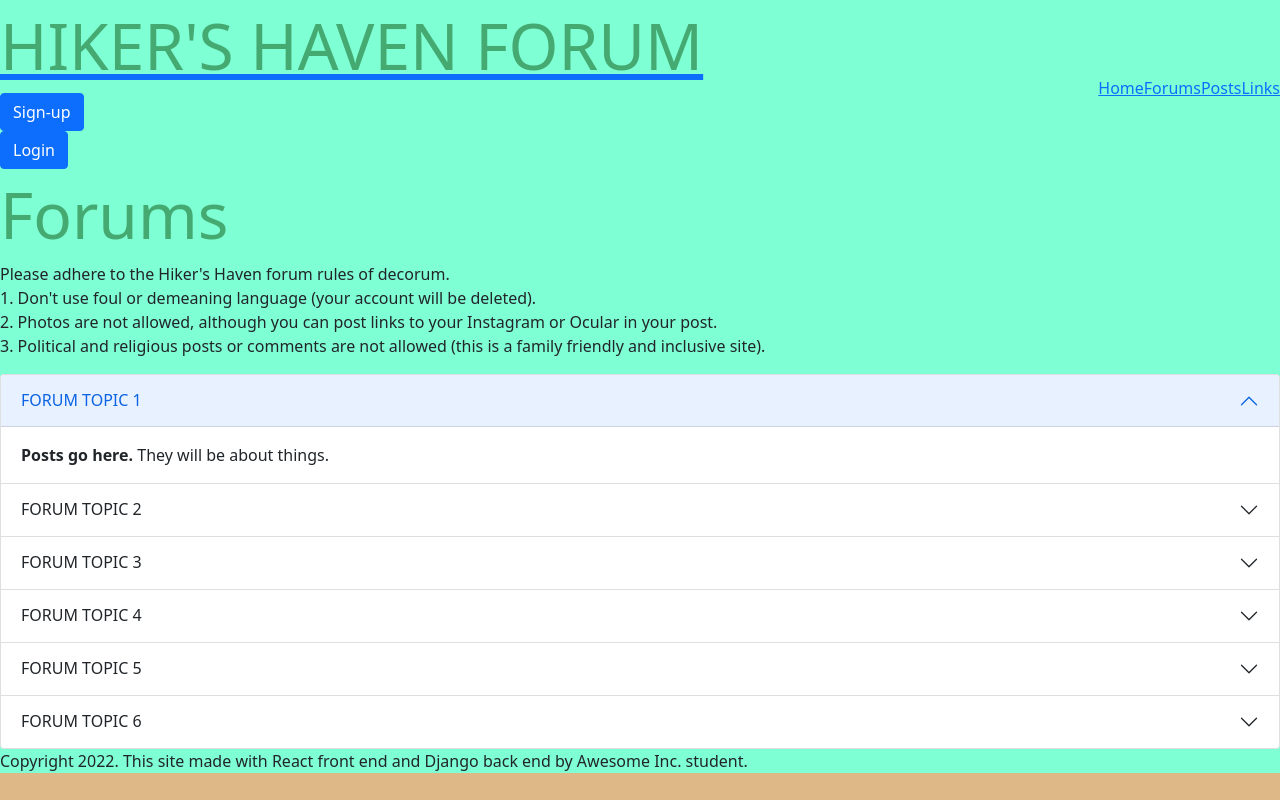
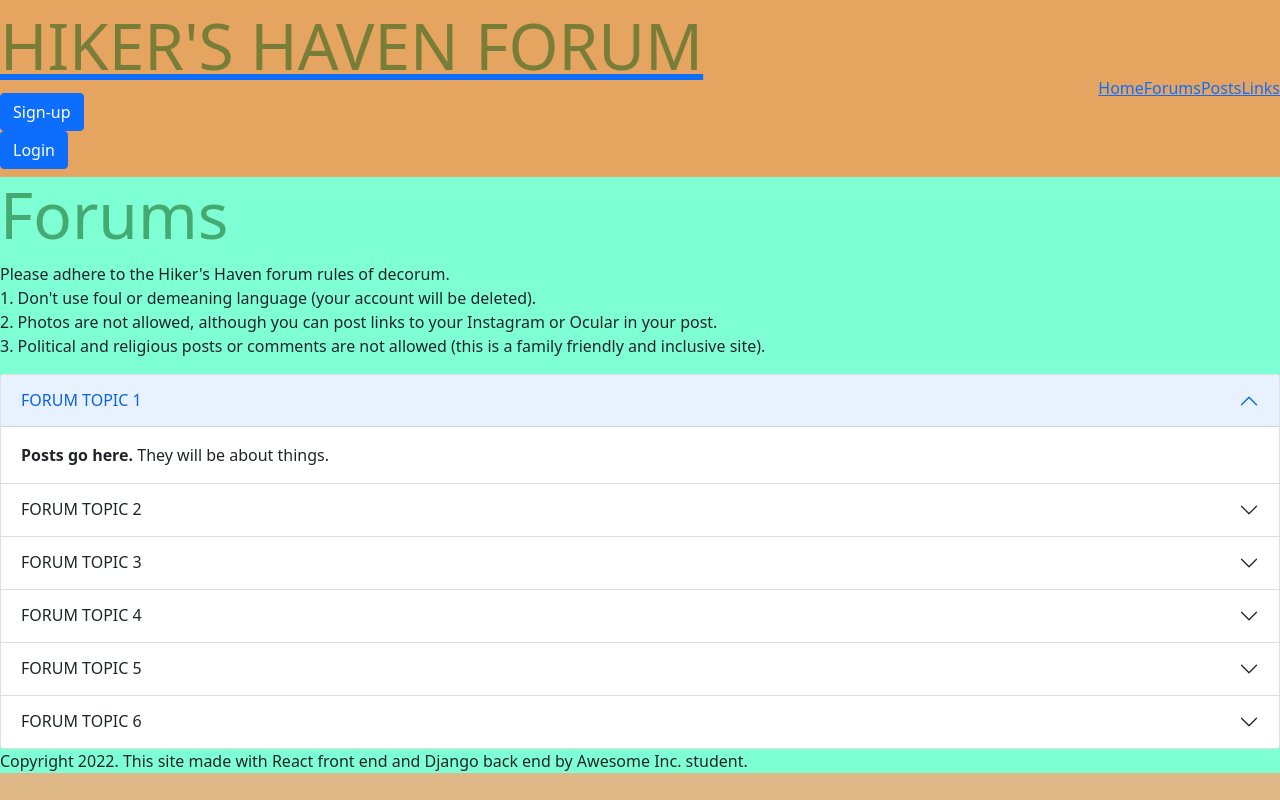
Before and after one commit to ChadCooper06/hikers-haven, a React (Create React App) app: page /Forums in a window 1280 px wide. Built offline with nearby package versions, Linux system fonts and the light colour scheme.

Commit message:
Added comments to CSS and React Portal

```diff
--- a/src/Routes/Post.js
+++ b/src/Routes/Post.js
@@ -4,14 +4,14 @@ import Comment from './Comment';
 const Post = ({ comments, setComments }) => {
     return (
         <div className="post-container">
-          <div className="post-list">
+
             {comments.map((comment) => (
                 <Comment key={comment.id}
                 comment={comment}
                 comments={comments}
                 setCommentss={setComments} />
             ))}
-          </div>
+
         </div>
     )
 }
--- a/src/index.css
+++ b/src/index.css
@@ -15,7 +15,7 @@ h1 {
     justify-content: 'space-between';
     position: 'relative';
     width: '100%';
-    background-color:'#E5A561';
+    background-color:#E5A561;
     margin: '0';
 }
 .react-portal-wrapper {
@@ -29,7 +29,7 @@ h1 {
   width: 100%;
   height: 100%;
   position: fixed;
-  inset: 0; /* inset sets all 4 values (top right bottom left) much like how we set padding, margin etc., */
+  inset: 0; /* inset sets all 4 values (top right bottom left) same as padding, margin etc., */
   background-color: rgba(0, 0, 0, 0.6);
   display: flex;
   flex-direction: column;
```
Lines whose indentation alone changed are shown as unchanged.
